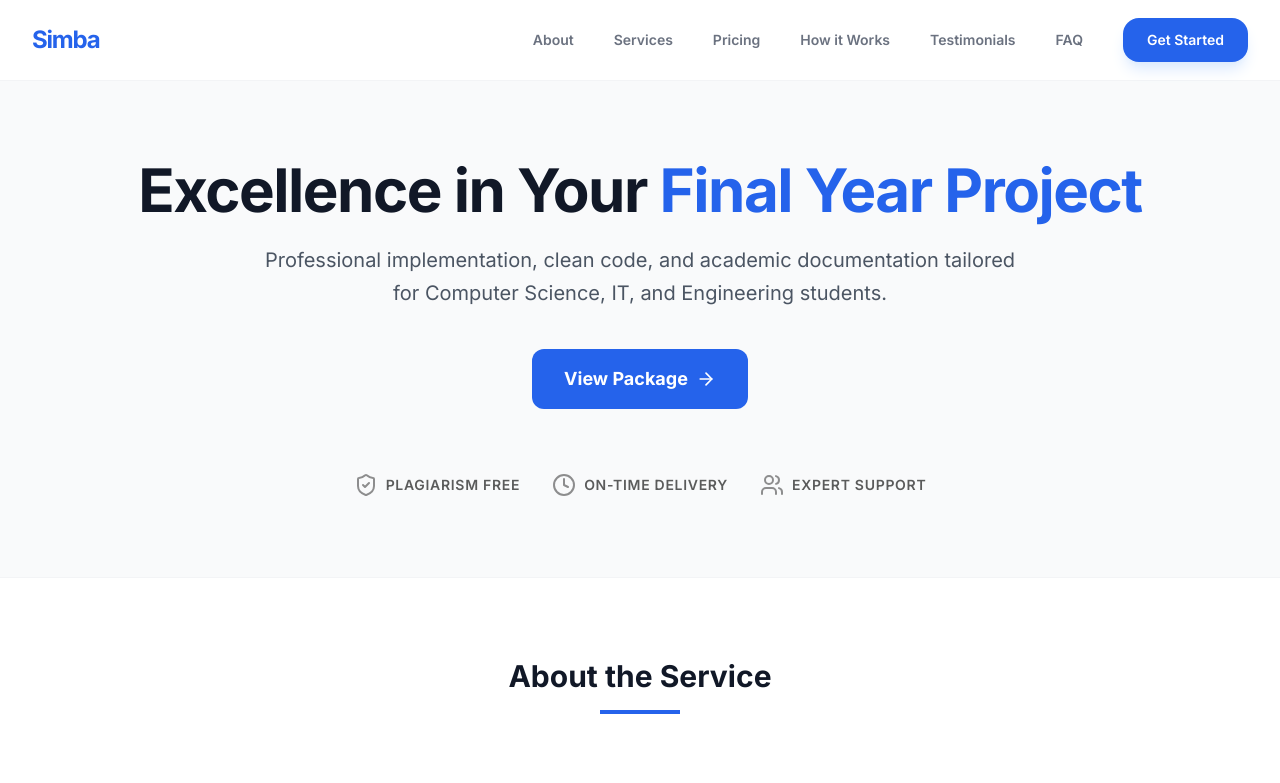
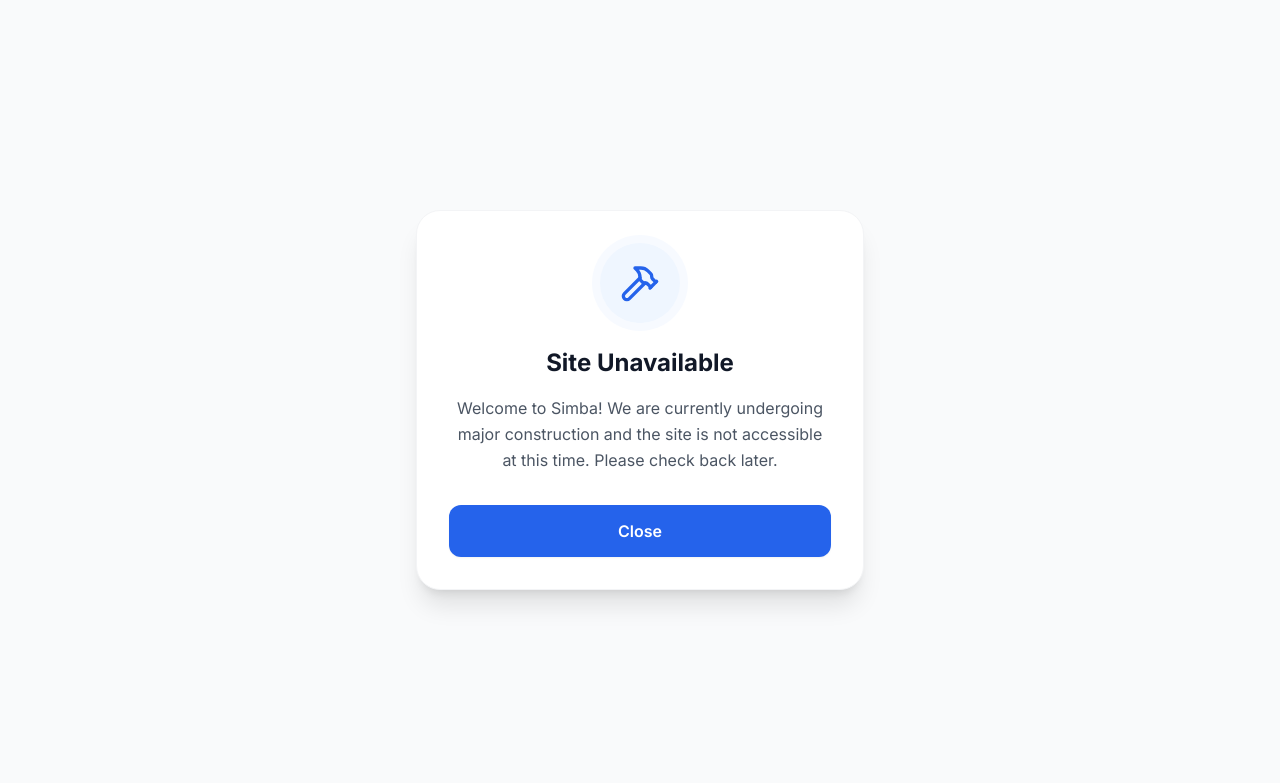
Before and after one commit to Shocker444/Simba, a React (Vite) app: page /developer-sign-in in a window 1280 px wide. Shown: the top 783 px of the page. Built offline with nearby package versions, Linux system fonts and the light colour scheme.

Commit message:
feat: implement routing with react-router-dom and add DeveloperSignIn, Home, and UnderConstruction components

```diff
--- a/App.tsx
+++ b/App.tsx
@@ -1,34 +1,29 @@
 import React from 'react';
+import { BrowserRouter, Routes, Route } from 'react-router-dom';
 import Navbar from './components/Navbar';
-import Hero from './components/Hero';
-import About from './components/About';
-import Services from './components/Services';
-import Pricing from './components/Pricing';
-import HowItWorks from './components/HowItWorks';
-import WhyChooseUs from './components/WhyChooseUs';
-import Testimonials from './components/Testimonials';
-import FAQ from './components/FAQ';
-import Contact from './components/Contact';
 import Footer from './components/Footer';
-import { Analytics } from "@vercel/analytics/react"
+import Home from './pages/Home';
+import DeveloperSignIn from './pages/DeveloperSignIn';
+import UnderConstructionPopup from './components/UnderConstructionPopup';
+import { Analytics } from "@vercel/analytics/react";
 
 export default function App() {
   return (
-    <div className="min-h-screen selection:bg-blue-100 selection:text-blue-900 overflow-x-hidden">
-      <Navbar />
-      <main>
-        <Hero />
-        <About />
-        <Services />
-        <Pricing />
-        <HowItWorks />
-        <WhyChooseUs />
-        <Testimonials />
-        <FAQ />
-        <Contact />
-      </main>
-      <Footer />
-      <Analytics />
-    </div>
+    <BrowserRouter>
+      <div className="min-h-screen selection:bg-blue-100 selection:text-blue-900 overflow-x-hidden flex flex-col">
+        <UnderConstructionPopup />
+        <Routes>
+          <Route path="/" element={
+            <>
+              <Navbar />
+              <Home />
+              <Footer />
+            </>
+          } />
+          <Route path="/developer-sign-in" element={<DeveloperSignIn />} />
+        </Routes>
+        <Analytics />
+      </div>
+    </BrowserRouter>
   );
 }
--- a/components/Navbar.tsx
+++ b/components/Navbar.tsx
@@ -1,5 +1,6 @@
 import React, { useState } from 'react';
 import { Menu, X } from 'lucide-react';
+import { Link } from 'react-router-dom';
 import { handleScroll } from '../utils/handleScroll';
 
 const Navbar = () => {
@@ -30,6 +31,12 @@
 
           {/* Desktop Navigation */}
           <div className="hidden md:flex space-x-10 items-center text-sm font-semibold">
+            <Link
+              to="/developer-sign-in"
+              className="text-sm font-bold text-gray-500 hover:text-blue-600 transition-colors py-2 relative group"
+            >
+              Developer Portal
+            </Link>
             {navLinks.map((link) => (
               <a
                 key={link.name}
@@ -80,6 +87,13 @@
               {link.name}
             </a>
           ))}
+          <Link
+            to="/developer-sign-in"
+            onClick={() => setIsOpen(false)}
+            className="block px-4 py-4 text-gray-800 hover:bg-blue-50 rounded-2xl transition-colors font-bold text-lg border-b border-gray-50"
+          >
+            Developer Portal
+          </Link>
           <div className="pt-4">
             <a
               href="#contact"
--- /dev/null
+++ b/components/UnderConstructionPopup.tsx
@@ -0,0 +1,38 @@
+import React from 'react';
+import { Hammer } from 'lucide-react';
+
+export default function UnderConstructionPopup() {
+  const handleAcknowledge = () => {
+    // Attempt to close the window (this works if the tab was opened via script)
+    window.close();
+    // Fallback: Redirect away to a blank page to effectively "close" the site access
+    window.location.href = 'about:blank';
+  };
+
+  return (
+    <div className="fixed inset-0 z-[100] flex items-center justify-center p-4 bg-gray-50">
+      <div className="bg-white rounded-3xl shadow-xl max-w-md w-full p-8 relative border border-gray-100">
+        <div className="flex flex-col items-center text-center">
+          <div className="w-20 h-20 bg-blue-50 rounded-full flex items-center justify-center mb-6 text-blue-600 ring-8 ring-blue-50/50">
+            <Hammer className="w-10 h-10" />
+          </div>
+
+          <h2 className="text-2xl font-bold text-gray-900 mb-4">
+            Site Unavailable
+          </h2>
+
+          <p className="text-gray-600 mb-8 leading-relaxed">
+            Welcome to Simba! We are currently undergoing major construction and the site is not accessible at this time. Please check back later.
+          </p>
+
+          <button
+            onClick={handleAcknowledge}
+            className="w-full bg-blue-600 hover:bg-blue-700 text-white font-semibold py-3.5 px-4 rounded-xl transition-all shadow-sm hover:shadow-md active:scale-[0.98]"
+          >
+            Close
+          </button>
+        </div>
+      </div>
+    </div>
+  );
+}
--- a/package.json
+++ b/package.json
@@ -12,7 +12,8 @@
     "@vercel/analytics": "^2.0.1",
     "lucide-react": "^0.562.0",
     "react": "^19.2.3",
-    "react-dom": "^19.2.3"
+    "react-dom": "^19.2.3",
+    "react-router-dom": "^7.14.2"
   },
   "devDependencies": {
     "@types/node": "^22.14.0",
--- /dev/null
+++ b/pages/DeveloperSignIn.tsx
@@ -0,0 +1,121 @@
+import React from 'react';
+import { Link } from 'react-router-dom';
+import { ArrowLeft, Github, Mail, Lock } from 'lucide-react';
+
+export default function DeveloperSignIn() {
+  return (
+    <div className="min-h-screen bg-gradient-to-br from-blue-50 to-indigo-50 flex flex-col justify-center py-12 sm:px-6 lg:px-8 selection:bg-blue-100 selection:text-blue-900">
+      <div className="sm:mx-auto sm:w-full sm:max-w-md">
+        <Link
+          to="/"
+          className="inline-flex items-center gap-2 text-sm font-semibold text-blue-600 hover:text-blue-700 transition-colors mb-8 px-4 sm:px-0"
+        >
+          <ArrowLeft size={16} />
+          Back to Home
+        </Link>
+        <h2 className="mt-2 text-center text-4xl font-black tracking-tight text-gray-900">
+          Developer Portal
+        </h2>
+        <p className="mt-2 text-center text-sm text-gray-600 font-medium">
+          Sign in to access tools and documentation
+        </p>
+      </div>
+
+      <div className="mt-8 sm:mx-auto sm:w-full sm:max-w-md">
+        <div className="bg-white/80 backdrop-blur-xl py-8 px-4 shadow-2xl sm:rounded-3xl sm:px-10 border border-white/50">
+          <form className="space-y-6" action="#" method="POST">
+            <div>
+              <label htmlFor="email" className="block text-sm font-bold text-gray-700">
+                Email address
+              </label>
+              <div className="mt-2 relative rounded-xl shadow-sm">
+                <div className="absolute inset-y-0 left-0 pl-3 flex items-center pointer-events-none">
+                  <Mail className="h-5 w-5 text-gray-400" />
+                </div>
+                <input
+                  id="email"
+                  name="email"
+                  type="email"
+                  autoComplete="email"
+                  required
+                  className="block w-full pl-10 px-4 py-3 border-gray-200 bg-white/50 rounded-xl focus:ring-2 focus:ring-blue-500 focus:border-blue-500 transition-shadow sm:text-sm font-medium"
+                  placeholder="dev@example.com"
+                />
+              </div>
+            </div>
+
+            <div>
+              <label htmlFor="password" className="block text-sm font-bold text-gray-700">
+                Password
+              </label>
+              <div className="mt-2 relative rounded-xl shadow-sm">
+                <div className="absolute inset-y-0 left-0 pl-3 flex items-center pointer-events-none">
+                  <Lock className="h-5 w-5 text-gray-400" />
+                </div>
+                <input
+                  id="password"
+                  name="password"
+                  type="password"
+                  autoComplete="current-password"
+                  required
+                  className="block w-full pl-10 px-4 py-3 border-gray-200 bg-white/50 rounded-xl focus:ring-2 focus:ring-blue-500 focus:border-blue-500 transition-shadow sm:text-sm font-medium"
+                  placeholder="••••••••"
+                />
+              </div>
+            </div>
+
+            <div className="flex items-center justify-between">
+              <div className="flex items-center">
+                <input
+                  id="remember-me"
+                  name="remember-me"
+                  type="checkbox"
+                  className="h-4 w-4 text-blue-600 focus:ring-blue-500 border-gray-300 rounded"
+                />
+                <label htmlFor="remember-me" className="ml-2 block text-sm font-medium text-gray-700">
+                  Remember me
+                </label>
+              </div>
+
+              <div className="text-sm">
+                <a href="#" className="font-bold text-blue-600 hover:text-blue-500 transition-colors">
+                  Forgot your password?
+                </a>
+              </div>
+            </div>
+
+            <div>
+              <button
+                type="submit"
+                className="w-full flex justify-center py-3 px-4 border border-transparent rounded-xl shadow-lg shadow-blue-100 text-sm font-black text-white bg-blue-600 hover:bg-blue-700 focus:outline-none focus:ring-2 focus:ring-offset-2 focus:ring-blue-500 transform hover:-translate-y-0.5 transition-all"
+              >
+                Sign in
+              </button>
+            </div>
+          </form>
+
+          <div className="mt-6">
+            <div className="relative">
+              <div className="absolute inset-0 flex items-center">
+                <div className="w-full border-t border-gray-200" />
+              </div>
+              <div className="relative flex justify-center text-sm">
+                <span className="px-2 bg-white text-gray-500 font-medium">Or continue with</span>
+              </div>
+            </div>
+
+            <div className="mt-6">
+              <button
+                type="button"
+                className="w-full inline-flex justify-center py-3 px-4 border-2 border-gray-100 rounded-xl shadow-sm bg-white text-sm font-bold text-gray-700 hover:bg-gray-50 focus:outline-none focus:ring-2 focus:ring-offset-2 focus:ring-blue-500 transition-all hover:border-gray-200"
+              >
+                <Github className="w-5 h-5 mr-2" />
+                GitHub
+              </button>
+            </div>
+          </div>
+        </div>
+      </div>
+    </div>
+  );
+}
--- /dev/null
+++ b/pages/Home.tsx
@@ -0,0 +1,26 @@
+import React from 'react';
+import Hero from '../components/Hero';
+import About from '../components/About';
+import Services from '../components/Services';
+import Pricing from '../components/Pricing';
+import HowItWorks from '../components/HowItWorks';
+import WhyChooseUs from '../components/WhyChooseUs';
+import Testimonials from '../components/Testimonials';
+import FAQ from '../components/FAQ';
+import Contact from '../components/Contact';
+
+export default function Home() {
+  return (
+    <main>
+      <Hero />
+      <About />
+      <Services />
+      <Pricing />
+      <HowItWorks />
+      <WhyChooseUs />
+      <Testimonials />
+      <FAQ />
+      <Contact />
+    </main>
+  );
+}
```
Also changed, not shown: 1 other file (tests, documents, lock files or other folders).
